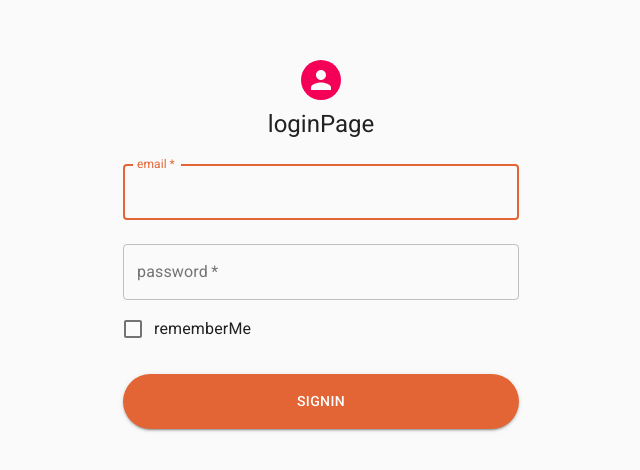
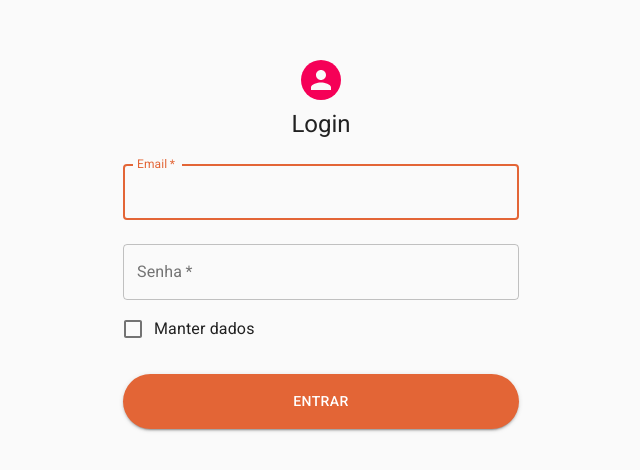
Before and after one commit to devEzt/desafio-react-nexti, a React (Create React App) app: page / in a window 1280 px wide. Shown: the part 188-658 px from the top of the page, without its empty margins (319-959 px from the left). Built offline with nearby package versions, Linux system fonts and the light colour scheme; no server answers.

Commit message:
chore(providers): add new translates

```diff
--- a/src/Providers/i18n.js
+++ b/src/Providers/i18n.js
@@ -5,6 +5,17 @@ const resources = {
   'pt-BR': {
     translation: {
       primeiroAspecto: 'First Aspect',
+      loginPage: 'Login',
+      email: 'Email',
+      password: 'Senha',
+      keepData: 'Manter dados',
+      signIn: 'Entrar',
+
+      feedbacks: {
+        emailRequired: 'Email é obrigatório!',
+        passwordRequired: 'Senha é obrigatória!',
+        invalidEmail: 'Email inválido!',
+      },
     },
   },
 }
--- a/src/pages/Auth/Auth.js
+++ b/src/pages/Auth/Auth.js
@@ -80,7 +80,7 @@ export default function Auth() {
                   autoComplete="current-password"
                 />
 
-                <FormControlLabel control={<Checkbox value="remember" color="primary" />} label={t('rememberMe')} />
+                <FormControlLabel control={<Checkbox value="remember" color="primary" />} label={t('keepData')} />
 
                 <Button
                   type="submit"
```
